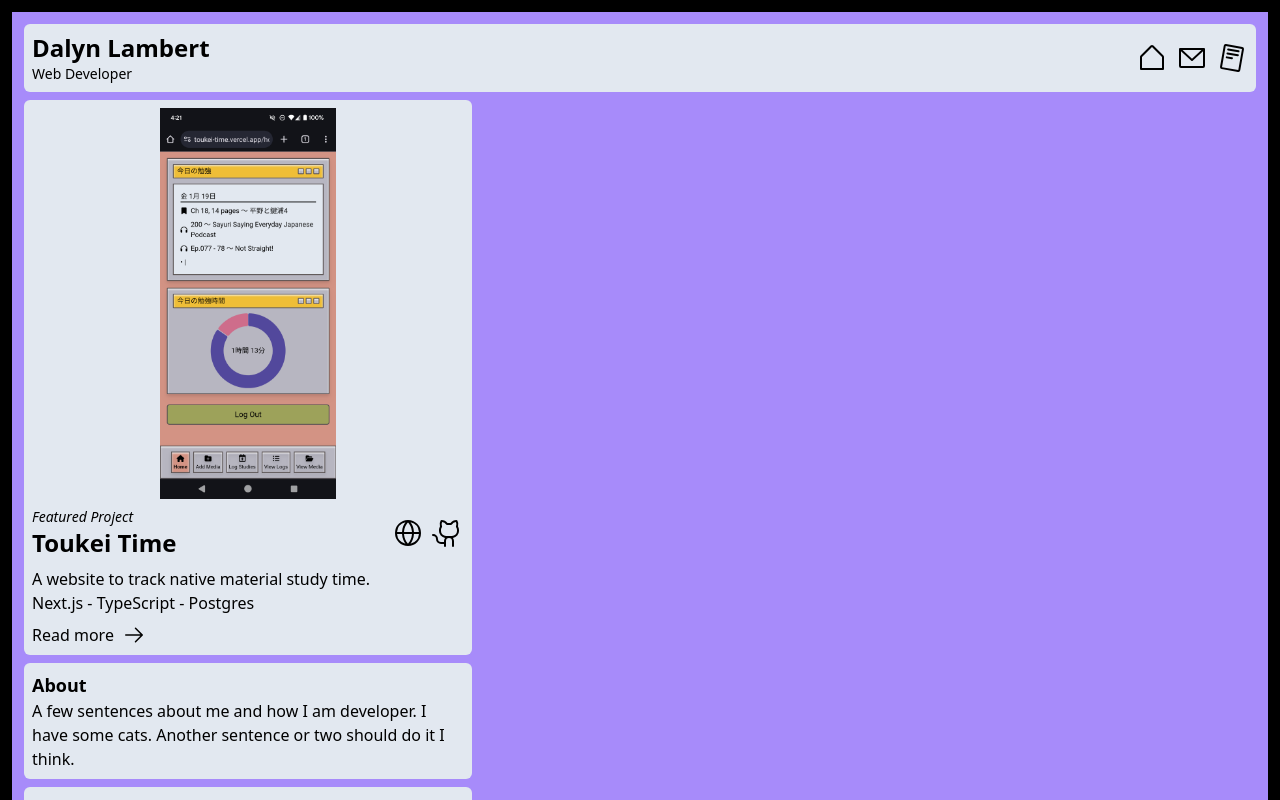
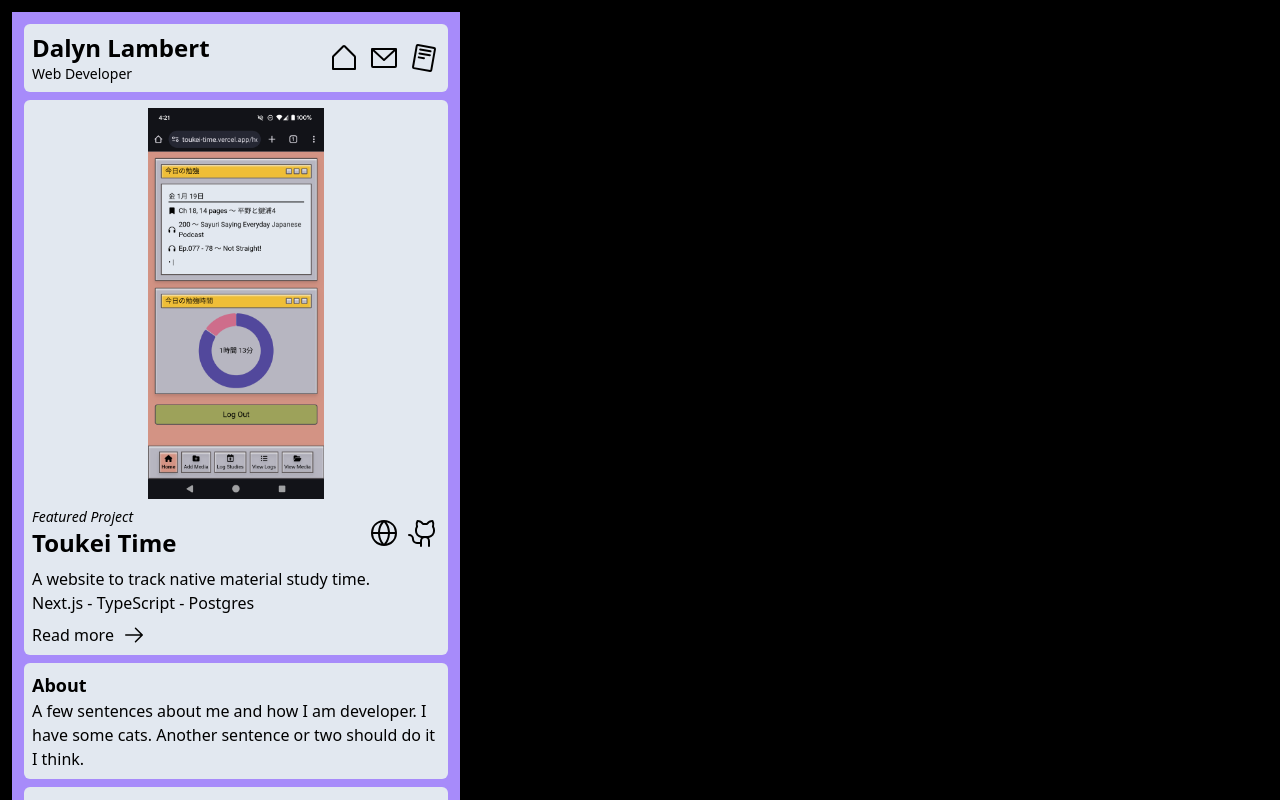
Before and after one commit to dalyn-lambert/Portfolio, a Next.js app: page / in a window 1280 px wide. Shown: the top 800 px of the page. Built offline with nearby package versions, Linux system fonts and the light colour scheme.

Commit message:
[chore] updated resume and fixed header max width

```diff
--- a/src/app/layout.tsx
+++ b/src/app/layout.tsx
@@ -11,7 +11,7 @@ export default function RootLayout({ children }: { children: React.ReactNode })
   return (
     <html lang='en'>
       <body className='bg-black p-3'>
-        <div className='p-3 flex flex-col gap-2 bg-violet-400'>
+        <div className='p-3 flex flex-col gap-2 bg-violet-400 max-w-md'>
           <Header />
           {children}
         </div>
--- a/src/app/page.tsx
+++ b/src/app/page.tsx
@@ -12,7 +12,7 @@ import Skills from '@/Components/Skills';
 export default function Home() {
   return (
     <main className=''>
-      <div className='max-w-md flex flex-col gap-2 rounded-md'>
+      <div className=' flex flex-col gap-2 rounded-md'>
         <ProjectFeatured />
         <About />
         <ProfessionalExperience />
```
Also changed, not shown: 1 other file (tests, documents, lock files or other folders).
